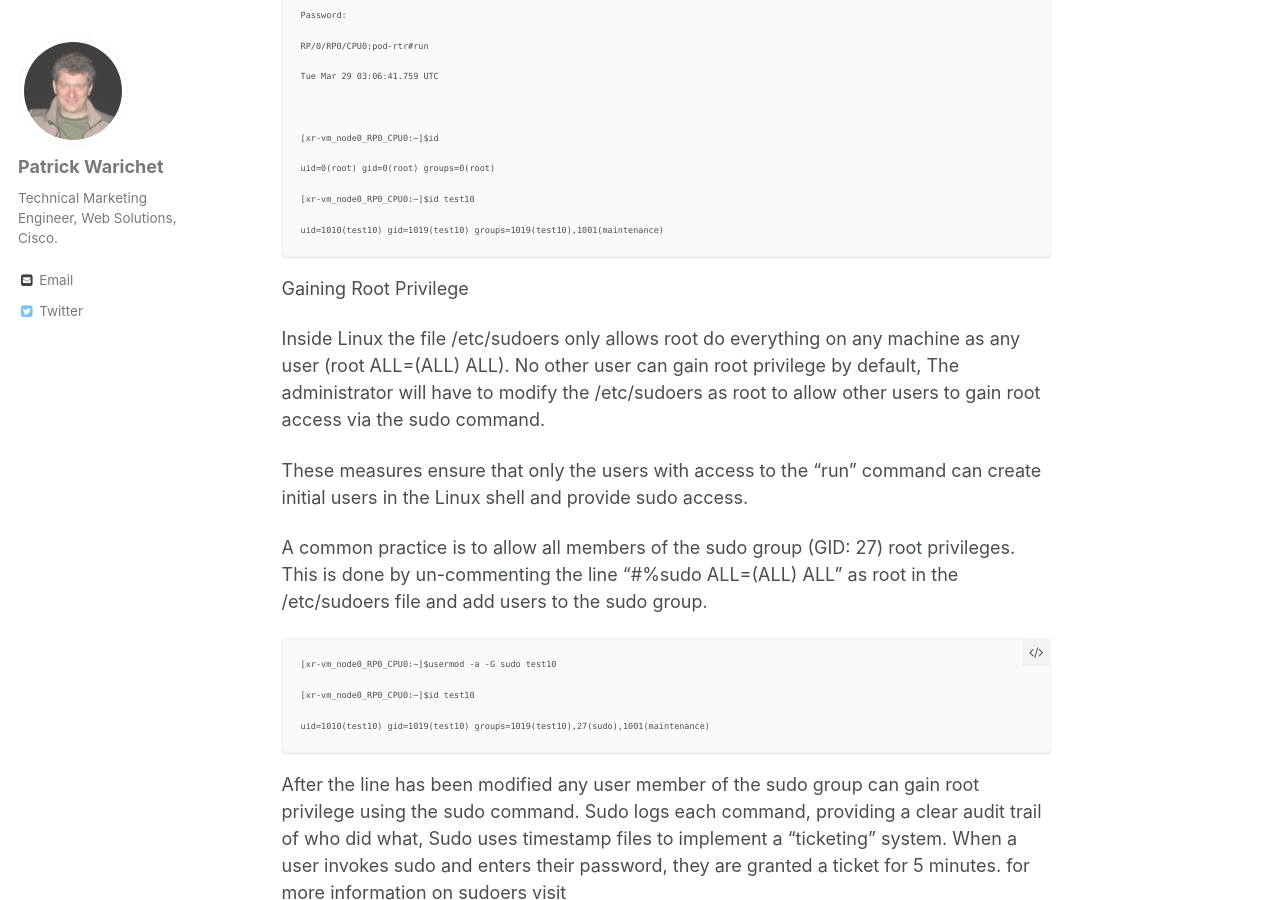
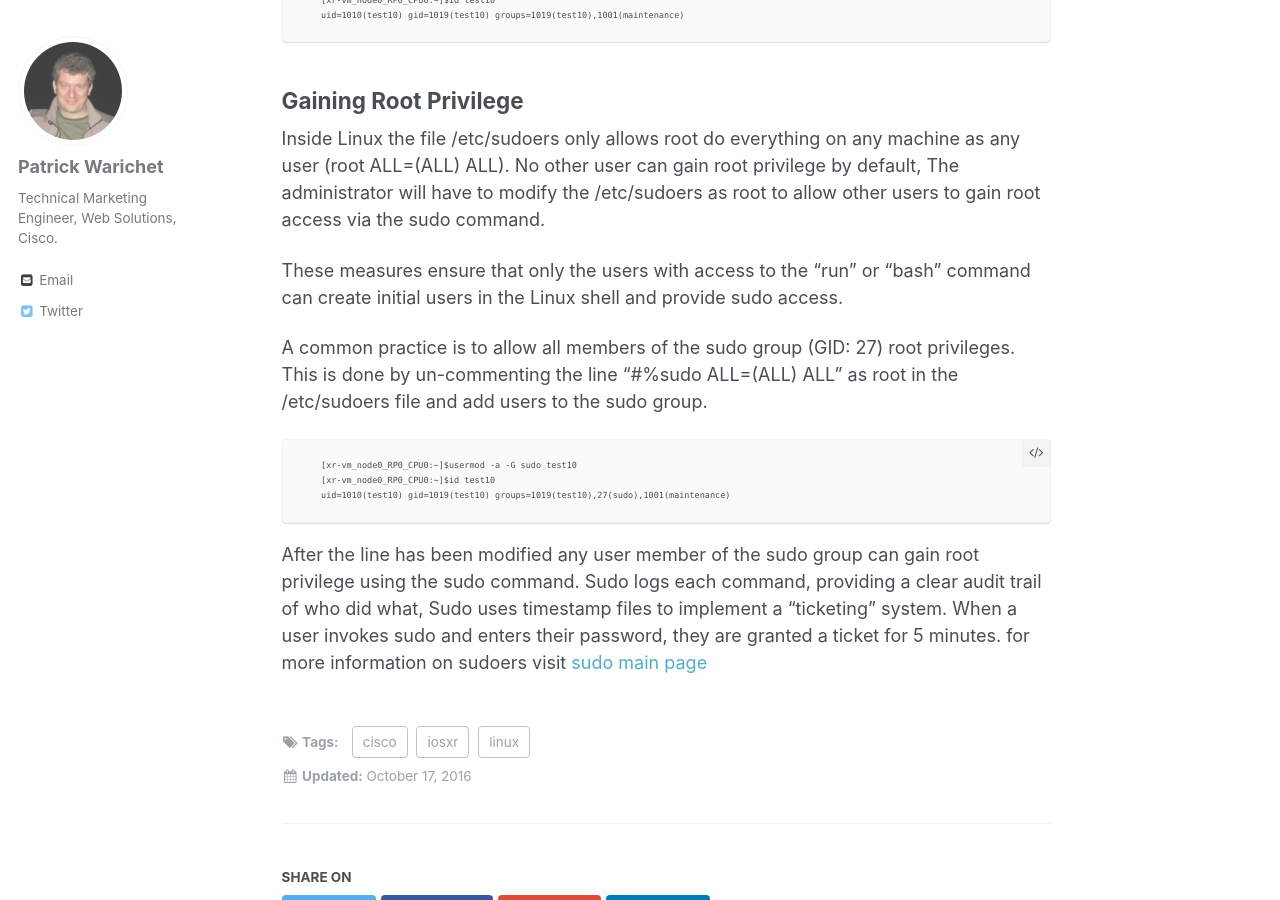
Before and after one commit to xrdocs/software-management, a Jekyll site: the page built from _blogs/2016-10-17-ios-xr-users-and-groups-inside-linux.md, in a window 1280 px wide and 900 px high, scrolled down 1382 px. Built offline with Jekyll 4.4.1, drawn with Linux system fonts in a browser that asks for light colours; comment, search, counter and statistics services are not loaded.

Commit message:
Created 2016-10-17-ios-xr-users-and-groups-inside-linux.md

````diff
--- a/_blogs/2016-10-17-ios-xr-users-and-groups-inside-linux.md
+++ b/_blogs/2016-10-17-ios-xr-users-and-groups-inside-linux.md
@@ -17,7 +17,7 @@ This allows basic access into the Linux shell for all XR configured user, the ad
 
 Inside Linux, nine special groups are created by default, each of these groups maps to one of the default XR groups. When the administrator creates a user belonging to one of the default XR group, that user get replicated inside Linux and added to that special Linux group. In addition, XR users that are member of certain default group are granted root access to Linux when they issue the "run" command (see table below).
 
-| XR Group| Linux Group| GID| Role| Access Linux from XR
+| **XR Group**| **Linux Group**| **GID**| **Role**| **Access Linux from XR**
 | cisco-support| cisco-support| 1000| Cisco support personnel tasks| n/a (add-on group for root-lr users)
 | maintenance| maintenance| 1001| | Yes
 | netadmin| netadmin| 1002| Network administrator tasks| No
@@ -29,53 +29,38 @@ Inside Linux, nine special groups are created by default, each of these groups m
 | sysadmin|	sysadmin| 1008|	System administrator tasks| No
 | operator|	operator| 37| Operator day-to-day tasks (demo)| No
 
-
-
 In the following example, the administrator creates a user "test10" member of the maintenance group, which allow the user to enter the Linux shell as root (uid/gid: 0) via the run command, the user "test10" (uid: 1010) is member of the group "test10" (gid:1019) and secondary group maintenance (gid:1001)
 
+```
     RP/0/RP0/CPU0:pod-rtr(config)#username test10 group maintenance
-
     RP/0/RP0/CPU0:pod-rtr(config)#username test10 password test10
-
     RP/0/RP0/CPU0:pod-rtr(config)#commit
-
     RP/0/RP0/CPU0:pod-rtr(config)#end
-
     RP/0/RP0/CPU0:pod-rtr#exit
-
     ...
-
     Username: test10
-
     Password:
-
     RP/0/RP0/CPU0:pod-rtr#run
-
     Tue Mar 29 03:06:41.759 UTC
 
+	[xr-vm_node0_RP0_CPU0:~]$id
+    uid=0(root) gid=0(root) groups=0(root)
+    [xr-vm_node0_RP0_CPU0:~]$id test10
+    uid=1010(test10) gid=1019(test10) groups=1019(test10),1001(maintenance)
+```
 
-
-    [xr-vm_node0_RP0_CPU0:~]$id
-
-    uid=0(root) gid=0(root) groups=0(root)
-
-    [xr-vm_node0_RP0_CPU0:~]$id test10
-
-    uid=1010(test10) gid=1019(test10) groups=1019(test10),1001(maintenance)
-
-
-Gaining Root Privilege
+## Gaining Root Privilege
 
 Inside Linux the file /etc/sudoers only allows root  do everything on any machine as any user (root ALL=(ALL) ALL). No other user can gain root privilege by default, The administrator will have to modify the /etc/sudoers as root to allow other users to gain root access via the sudo command.
 
-These measures ensure that only the users with access to the "run" command can create initial users in the Linux shell and provide sudo access.
+These measures ensure that only the users with access to the "run" or "bash" command can create initial users in the Linux shell and provide sudo access.
 
 A common practice is to allow all members of the sudo group (GID: 27) root privileges. This is done by un-commenting the line "#%sudo ALL=(ALL) ALL" as root in the /etc/sudoers file and add users to the sudo group.
 
+```
     [xr-vm_node0_RP0_CPU0:~]$usermod -a -G sudo test10
+    [xr-vm_node0_RP0_CPU0:~]$id test10
+    uid=1010(test10) gid=1019(test10) groups=1019(test10),27(sudo),1001(maintenance)
+```
 
-    [xr-vm_node0_RP0_CPU0:~]$id test10
-
-    uid=1010(test10) gid=1019(test10) groups=1019(test10),27(sudo),1001(maintenance)
-
-After the line has been modified any user member of the sudo group can gain root privilege using the sudo command. Sudo logs each command, providing a clear audit trail of who did what, Sudo uses timestamp files to implement a "ticketing" system. When a user invokes sudo and enters their password, they are granted a ticket for 5 minutes. for more information on sudoers visit
+After the line has been modified any user member of the sudo group can gain root privilege using the sudo command. Sudo logs each command, providing a clear audit trail of who did what, Sudo uses timestamp files to implement a "ticketing" system. When a user invokes sudo and enters their password, they are granted a ticket for 5 minutes. for more information on sudoers visit [sudo main page](https://www.sudo.ws/sudo.html "sudo main page")
````
